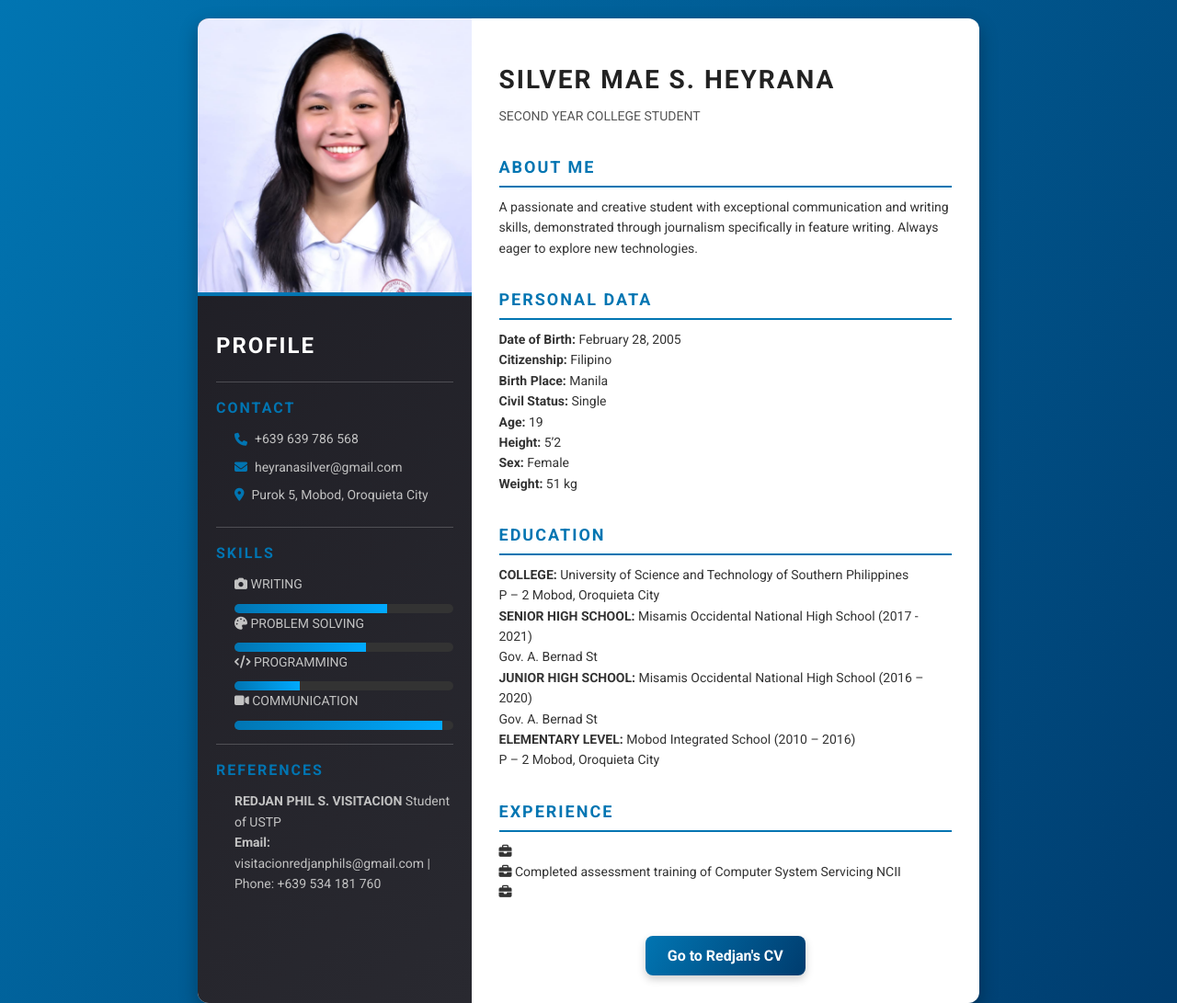
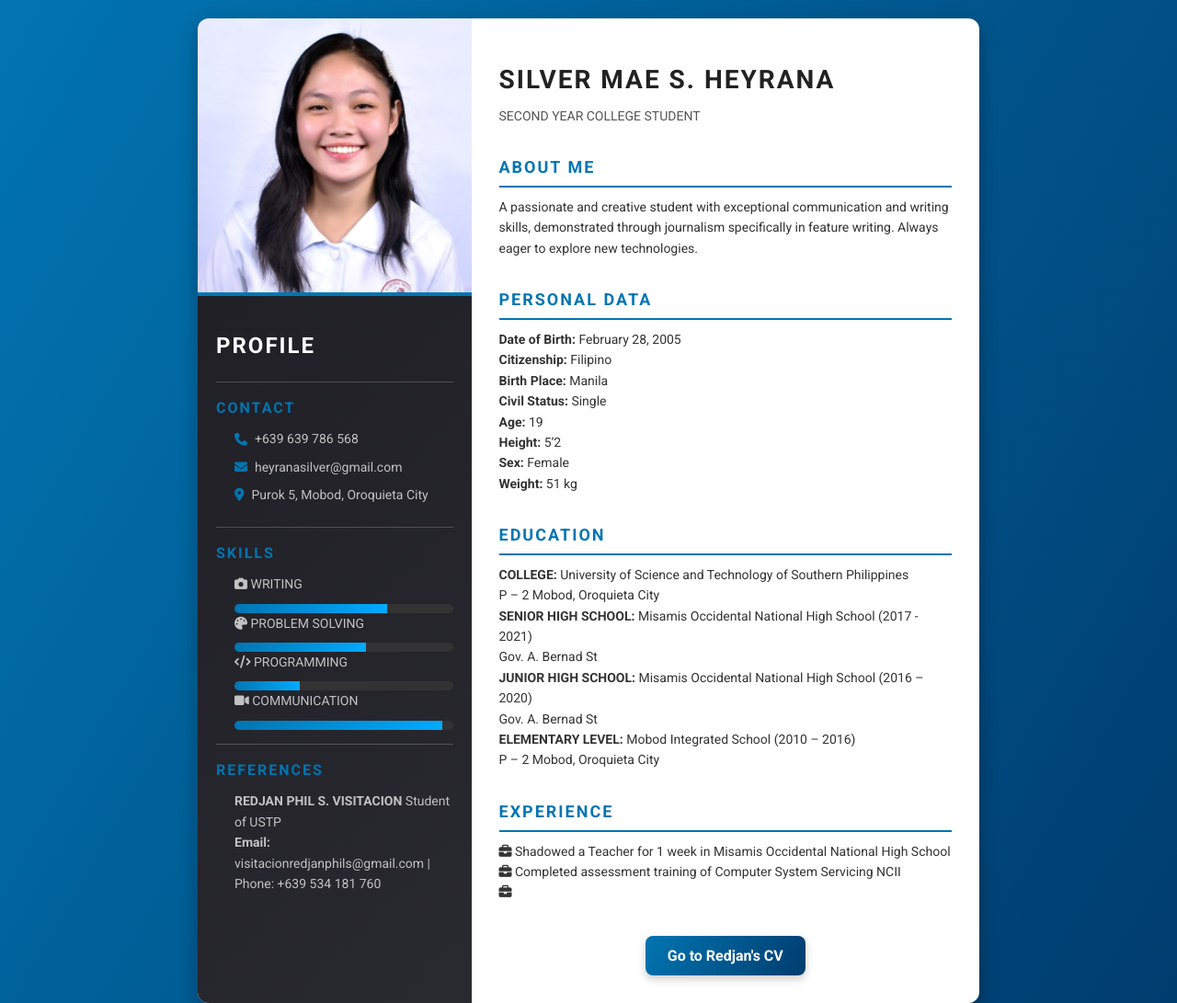
Before and after one commit to RedjanVisitacion/Curriculum-Vitae, a plain HTML site: page silver.html in a window 1280 px wide. Shown: the top 1091 px of the page at 92% size. Drawn offline with nearby package versions, Linux system fonts and the light colour scheme.

Commit message:
I edit my job exp

```diff
--- a/silver.html
+++ b/silver.html
@@ -138,7 +138,7 @@
         <div class="resume_item resume_experience">
             <div class="resume_title">Experience</div>
             <div class="resume_info">
-                <p><i class="fas fa-briefcase"></i> </p>
+                <p><i class="fas fa-briefcase"></i> Shadowed a Teacher for 1 week  in Misamis Occidental National High School</p>
                 <p><i class="fas fa-briefcase"></i> Completed assessment training of Computer System Servicing NCII</p>
                 <p><i class="fas fa-briefcase"></i></p>
             </div>
```
